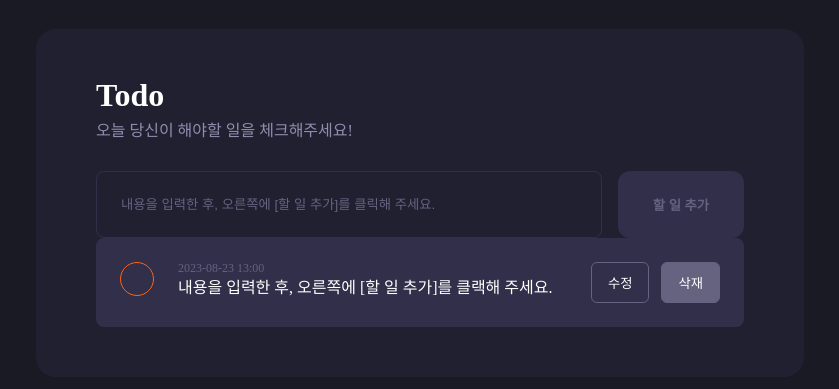
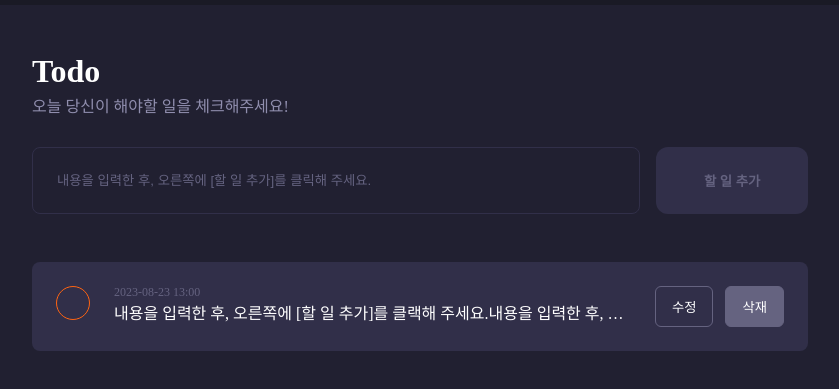
Before and after one commit to dananote/To-do-list, a React (Create React App) app: page / in a window 1280 px wide. Shown: the part 197-586 px from the top of the page, without its empty margins (220-1059 px from the left). Built offline with nearby package versions, Linux system fonts and the light colour scheme.

Commit message:
Style: todo list 스타일링

```diff
--- a/src/Layout.jsx
+++ b/src/Layout.jsx
@@ -1,10 +1,9 @@
 import React from "react";
-import { useRecoilValue } from "recoil";
 import { styled, css } from "styled-components";
 
 const Layout = styled.article`
   position: absolute;
-  width: 60%;
+  width: 70%;
   top: 50%;
   left: 50%;
   transform: translate(-50%, -50%);
--- a/src/components/TodoBox.jsx
+++ b/src/components/TodoBox.jsx
@@ -1,14 +1,21 @@
 import React from "react";
-import { styled } from "styled-components";
+import { styled, css } from "styled-components";
 import TodoButton from "./TodoButton";
+import { useRecoilValue } from "recoil";
+import checkMobile from "../atom/checkMobile";
 
 const TodoBox = () => {
+  const isMobile = useRecoilValue(checkMobile);
   return (
-    <STodoBox>
+    <STodoBox isMobile={isMobile}>
       <SCheck />
-      <STextWrap>
-        <p>2023-08-23 13:00</p>
-        <p>내용을 입력한 후, 오른쪽에 [할 일 추가]를 클랙해 주세요.</p>
+      <STextWrap isMobile={isMobile}>
+        <span>2023-08-23 13:00</span>
+        <span>
+          내용을 입력한 후, 오른쪽에 [할 일 추가]를 클랙해 주세요.내용을 입력한
+          후, 오른쪽에 [할 일 추가]를 클랙해 주세요.내용을 입력한 후, 오른쪽에
+          [할 일 추가]를 클랙해 주세요.
+        </span>
       </STextWrap>
       <SButtonWrap>
         <TodoButton children="수정" color="--dark-700" />
@@ -18,7 +25,7 @@ const TodoBox = () => {
   );
 };
 
-const STodoBox = styled.section`
+const STodoBox = styled.li`
   width: 100%;
   padding: 24px;
   background-color: var(--dark-700);
@@ -30,24 +37,51 @@ const STodoBox = styled.section`
   & + & {
     margin-top: 24px;
   }
+
+  ${(props) =>
+    props.isMobile &&
+    css`
+      flex-direction: column;
+    `}
 `;
 
 const SCheck = styled.div`
   width: 32px;
   height: 32px;
+  flex-shrink: 0;
   border: 1px solid var(--primary-color);
   border-radius: 50px;
 `;
 
 const STextWrap = styled.div`
-  flex-grow: 3;
-  p:nth-child(1) {
+  flex-grow: 1;
+  flex-shrink: 2;
+  overflow: hidden;
+  white-space: nowrap;
+  text-overflow: ellipsis;
+  display: block;
+
+  span:nth-child(1) {
+    display: block;
     color: var(--dark-600);
     font-size: 12px;
-    margin-bottom: 6px;
+    margin-bottom: 8px;
   }
+
+  ${(props) =>
+    props.isMobile &&
+    css`
+      white-space: pre-wrap;
+
+      span:nth-child(2) {
+        line-height: 1.6;
+      }
+    `}
 `;
 
-const SButtonWrap = styled.div``;
+const SButtonWrap = styled.div`
+  display: flex;
+  flex-shrink: 0;
+`;
 
 export default TodoBox;
--- a/src/components/TodoButton.jsx
+++ b/src/components/TodoButton.jsx
@@ -13,13 +13,23 @@ const TodoButton = ({ children, type, color }) => {
 const STodoButton = styled.button`
   border: 1px solid var(--dark-600);
   background-color: var(${(props) => props.color});
+  width: 100%;
   padding: 10px 16px;
   border-radius: 6px;
   color: white;
+  transition: all 0.3s;
 
   & + & {
     margin-left: 12px;
   }
+
+  &:hover {
+    opacity: 0.7;
+  }
+
+  &:active {
+    transform: scale(0.95);
+  }
 `;
 
 export default TodoButton;
--- /dev/null
+++ b/src/components/TodoList.jsx
@@ -0,0 +1,17 @@
+import React from "react";
+import { styled } from "styled-components";
+import TodoBox from "./TodoBox";
+
+const TodoList = () => {
+  return (
+    <STodoList>
+      <TodoBox />
+    </STodoList>
+  );
+};
+
+const STodoList = styled.ul`
+  margin-top: 48px;
+`;
+
+export default TodoList;
--- a/src/pages/Todo.jsx
+++ b/src/pages/Todo.jsx
@@ -2,6 +2,7 @@ import React from "react";
 import { styled } from "styled-components";
 import CreateTodo from "../components/CreateTodo";
 import TodoBox from "../components/TodoBox";
+import TodoList from "../components/TodoList";
 
 const Todo = () => {
   return (
@@ -9,7 +10,7 @@ const Todo = () => {
       <h1>Todo</h1>
       <SSubText>오늘 당신이 해야할 일을 체크해주세요!</SSubText>
       <CreateTodo />
-      <TodoBox />
+      <TodoList />
     </>
   );
 };
```
